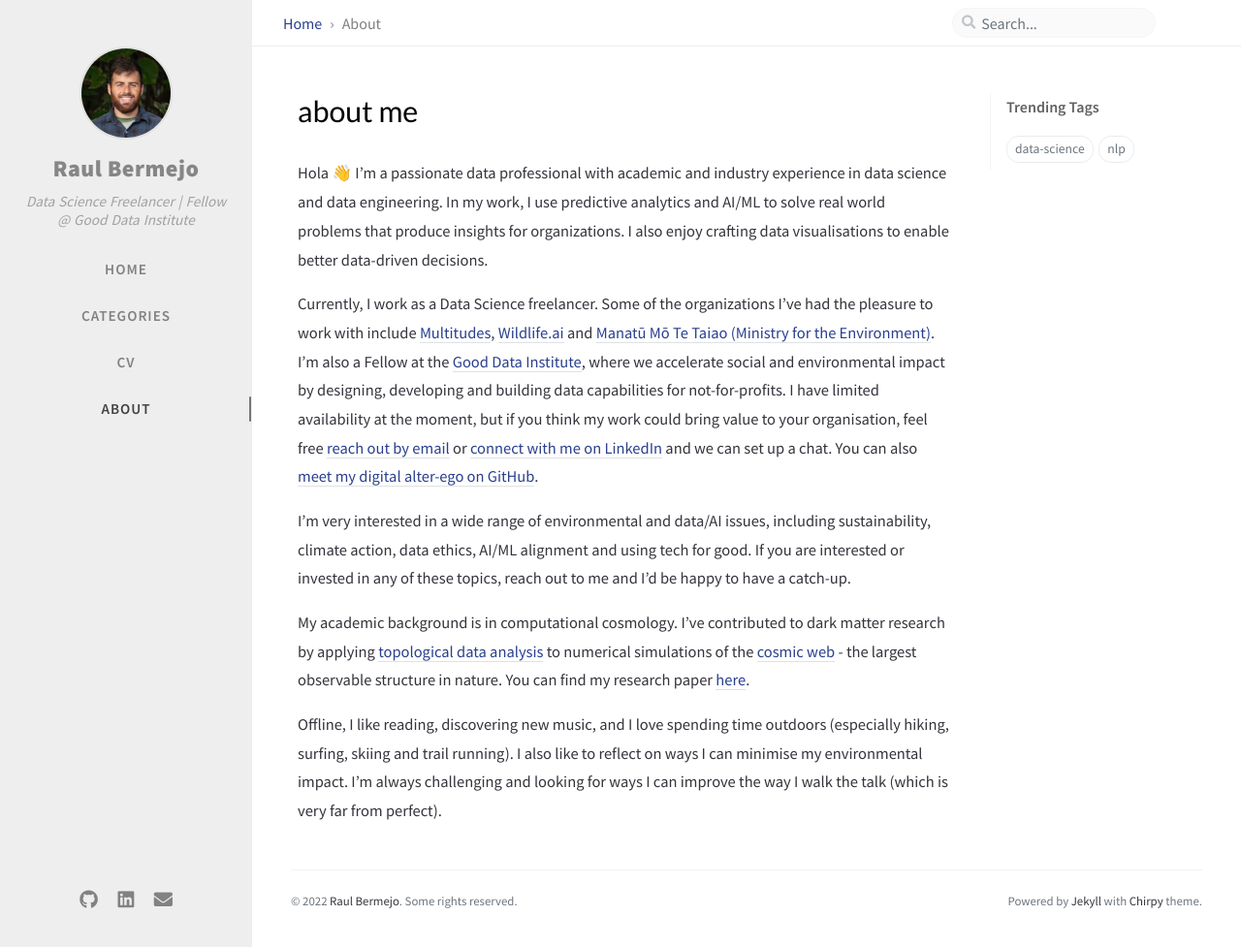
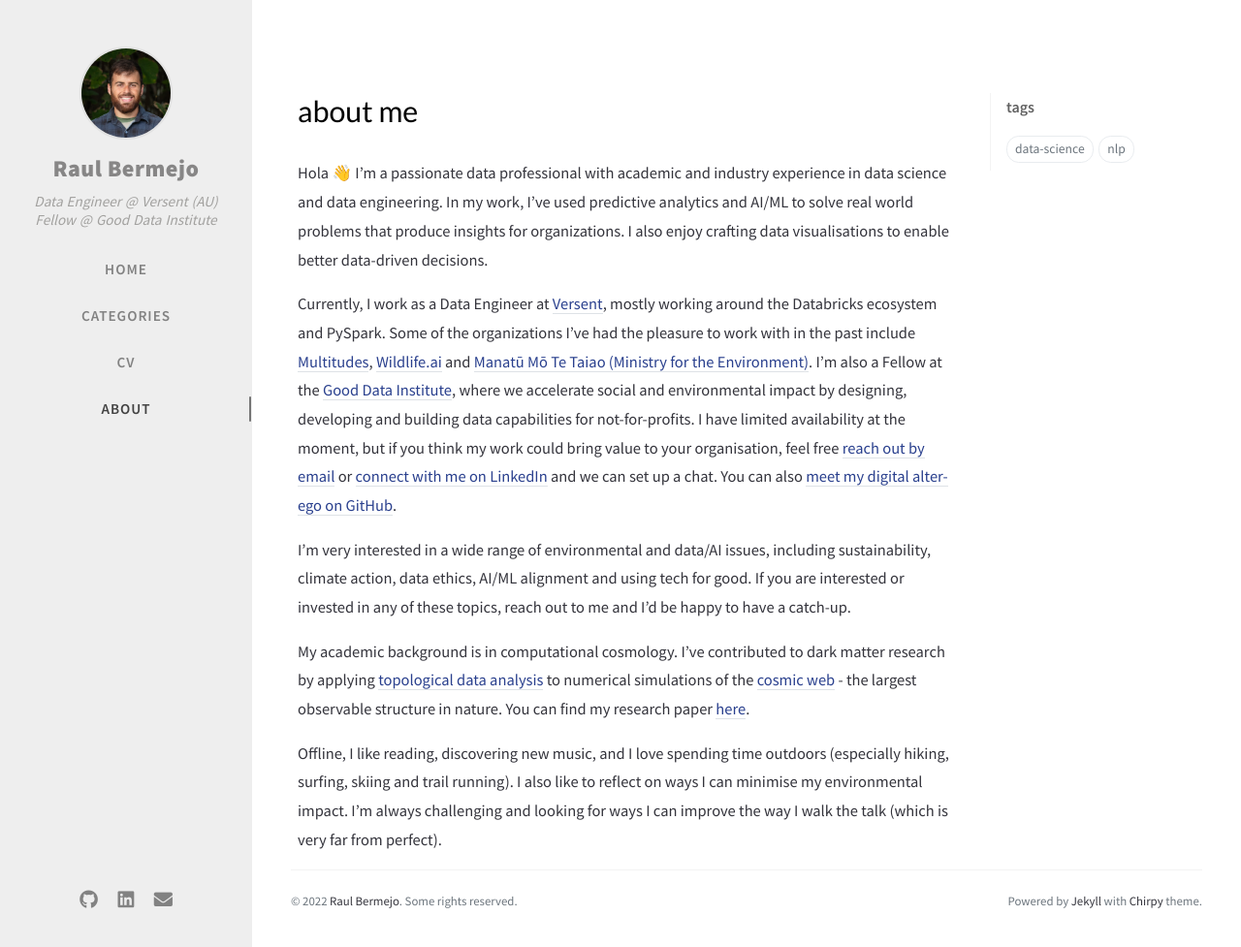
Before and after one commit to raul-bermejo/raul-bermejo.github.io, a Jekyll site: the page built from _tabs/about.md, in a window 1280 px wide and 977 px high. Shown: the whole window at 97% size. Built offline with Jekyll 4.4.1, drawn with Linux system fonts in a browser that asks for light colours; nearby versions of some CDN libraries; comment, search, counter and statistics services are not loaded.

Commit message:
feat: updated CV and about

```diff
--- a/_config.yml
+++ b/_config.yml
@@ -24,7 +24,9 @@ timezone: Australia/Brisbane
 
 title: Raul Bermejo                          # the main title
 
-tagline: Data Science Freelancer | Fellow @ Good Data Institute # it will display as the sub-title
+tagline: |+
+ Data Engineer @ Versent (AU)
+ Fellow @ Good Data Institute
 
 description: >-                        # used by seo meta and the atom feed
 
--- a/_data/locales/en.yml
+++ b/_data/locales/en.yml
@@ -24,7 +24,7 @@ search:
 
 panel:
   lastmod: Recently Updated
-  trending_tags: Trending Tags
+  trending_tags: tags
   toc: Contents
 
 copyright:
--- a/_tabs/about.md
+++ b/_tabs/about.md
@@ -4,9 +4,9 @@ icon: fas fa-info-circle
 order: 4
 ---
 
-Hola 👋 I'm a passionate data professional with academic and industry experience in data science and data engineering. In my work, I use predictive analytics and AI/ML to solve real world problems that produce insights for organizations. I also enjoy crafting data visualisations to enable better data-driven decisions.
+Hola 👋 I'm a passionate data professional with academic and industry experience in data science and data engineering. In my work, I've used predictive analytics and AI/ML to solve real world problems that produce insights for organizations. I also enjoy crafting data visualisations to enable better data-driven decisions.
 
-Currently, I work as a Data Science freelancer. Some of the organizations I've had the pleasure to work with include [Multitudes](https://www.multitudes.co/), [Wildlife.ai](https://www.wildlife.ai/about/) and [Manatū Mō Te Taiao (Ministry for the Environment)](https://environment.govt.nz/). I'm also a Fellow at the [Good Data Institute](https://www.gooddatainstitute.com/), where we accelerate social and environmental impact by designing, developing and building data capabilities for not-for-profits. I have limited availability at the moment, but if you think my work could bring value to your organisation, feel free [reach out by email](mailto:raulbv.personal@gmail.com) or [connect with me on LinkedIn](https://www.linkedin.com/in/raul-bermejo-059b94208/) and we can set up a chat.  You can also [meet my digital alter-ego on GitHub](https://github.com/raul-bermejo).
+Currently, I work as a Data Engineer at [Versent](https://versent.com.au/), mostly working around the Databricks ecosystem and PySpark. Some of the organizations I've had the pleasure to work with in the past include [Multitudes](https://www.multitudes.co/), [Wildlife.ai](https://www.wildlife.ai/about/) and [Manatū Mō Te Taiao (Ministry for the Environment)](https://environment.govt.nz/). I'm also a Fellow at the [Good Data Institute](https://www.gooddatainstitute.com/), where we accelerate social and environmental impact by designing, developing and building data capabilities for not-for-profits. I have limited availability at the moment, but if you think my work could bring value to your organisation, feel free [reach out by email](mailto:raulbv.personal@gmail.com) or [connect with me on LinkedIn](https://www.linkedin.com/in/raul-bermejo-059b94208/) and we can set up a chat.  You can also [meet my digital alter-ego on GitHub](https://github.com/raul-bermejo).
 
 I'm very interested in a wide range of environmental and data/AI issues, including sustainability, climate action, data ethics, AI/ML alignment and using tech for good. If you are interested or invested in any of these topics, reach out to me and I'd be happy to have a catch-up.
 
```
Also changed, not shown: 16 other files.
